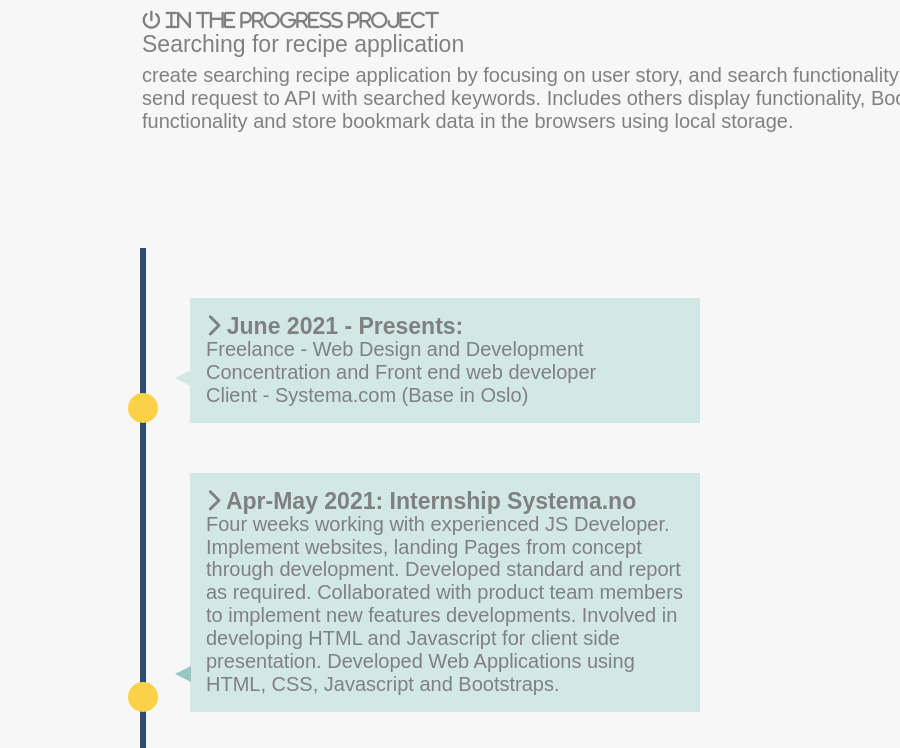
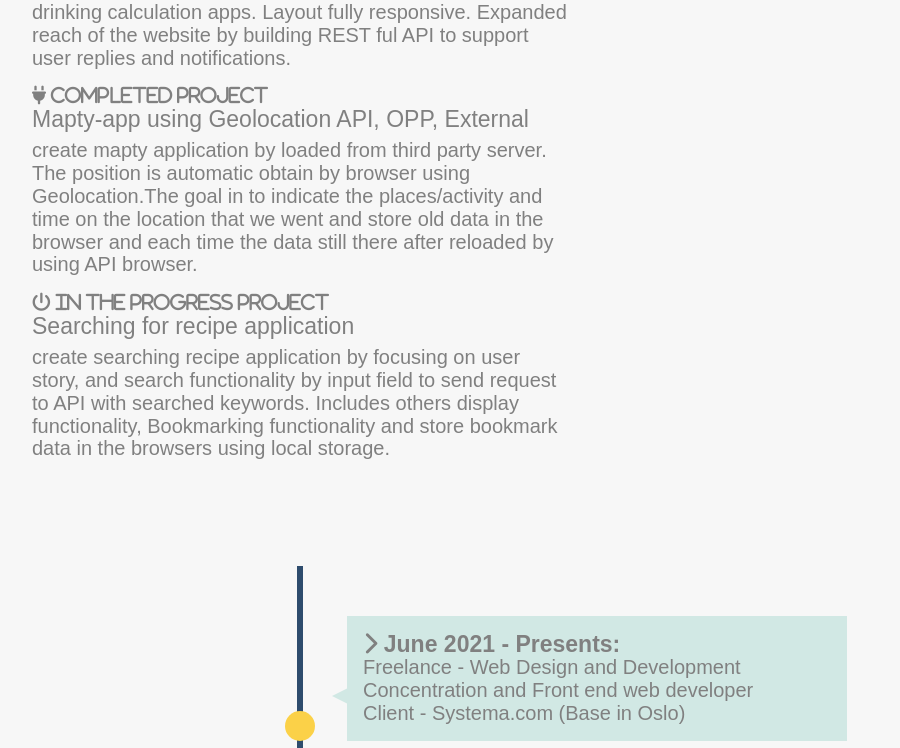
Before and after one commit to Chonthichar/cv, a plain HTML site: page index.html in a window 600 px wide. Shown: the part 1698-2446 px from the top of the page, 900 px wide, since content can reach past the window. Drawn offline with nearby package versions, Linux system fonts and the light colour scheme.

Commit message:
add max width

```diff
--- a/styles/style.css
+++ b/styles/style.css
@@ -21,8 +21,9 @@
     /*no any scroll bar / stop above content*/
     overflow-x: hidden;
     margin: 0px auto 0px auto;
-    width: 100%;
-    max-width: 40em;
+    max-width: 1100px;
+    /*width: 100%;*/
+    /*max-width: 600%;*/
     /*max-width: 100%;*/
     padding-bottom: 50px;
     line-height: 1.42857143rem;
@@ -85,13 +86,20 @@
     display: grid;
     /*grid-template-columns: repeat(auto-fit, minmax(300px, 1fr));*/
     grid-template-areas:
-            'detail detail detail' /** 3 column*/
-            'content content sidebar'
-            'box-1 box-2 box-2'
-            'box-3 box-3 box-3'
-            'footer footer footer';
+      'content'
+   'sidebar'
+   'box-1'
+   'box-2'
+   'box-3'
+   'footer';
+
+            /*'detail detail detail' !** 3 column*!*/
+            /*'content content sidebar'*/
+            /*'box-1 box-2 box-2'*/
+            /*'box-3 box-3 box-3'*/
+            /*'footer footer footer';*/
     grid-gap: 0.5rem; /*create space between table*/
-    padding: 300px;
+    /*padding: 300px;*/
     padding-top: 5px;
     padding-bottom: 0px;
     background: none;
@@ -405,128 +413,133 @@
     border-color: transparent transparent transparent var(--fouth--color);
 }
 
-@media screen and (max-width: 900px) {
-    #timeline ul li div {
-        width: 250px;
-    }
 
-    #timeline ul li:nth-child(even) div {
-        left: -284px;
-    }
-    #timeline ul li{
-        margin-left: 100px;
-    }
-}
 
-@media screen and (min-width: 501px) and (max-width: 768px) {
 
-    body {
-        margin: 0 auto 0 auto;
-        max-width: 1200px;
-        padding-bottom: 50px;
-    }
-    #home-header {
-        grid-area: span;
-        min-width: 1200px;
-        margin: 0;
-        text-align: center;
-        /*border: 0.2rem solid black;*/
-    }
-    .back-g {
-        max-width: 100%;
-        margin: 0 auto;
-        text-align: center;
-    }
-    #timeline ul li div {
-        width: 300px;
-    }
 
-    #timeline ul li:nth-child(even) div {
-        left: -400px;
-    }
-    #timeline ul li{
-        left: 50px
-    }
-}
 
-@media screen and (max-width: 600px) {
+/*@media screen and (max-width: 900px) {*/
+/*    #timeline ul li div {*/
+/*        width: 250px;*/
+/*    }*/
 
-    body {
-        margin: 0 auto 0 auto;
-        max-width: 1200px;
-        padding-bottom: 50px;
-    }
-    #home-header {
-        grid-area: span;
-        min-width: 1200px;
-        margin: 0;
-        text-align: center;
-        /*border: 0.2rem solid black;*/
-    }
-    .back-g {
-        max-width: 100%;
-        margin: 0 auto;
-        text-align: center;
-    }
-    #timeline ul li {
-        margin-left: 70px;
-    }
+/*    #timeline ul li:nth-child(even) div {*/
+/*        left: -284px;*/
+/*    }*/
+/*    #timeline ul li{*/
+/*        margin-left: 100px;*/
+/*    }*/
+/*}*/
 
-    #timeline ul li div {
-        width: calc(100vw - 90px) /* to make the box fit with the screen by using calc and taking 90px away*/
-    }
+/*@media screen and (min-width: 501px) and (max-width: 768px) {*/
 
-    #timeline ul li:nth-child(even) div {
-        left: 40px;
-    }
+/*    body {*/
+/*        margin: 0 auto 0 auto;*/
+/*        max-width: 1200px;*/
+/*        padding-bottom: 50px;*/
+/*    }*/
+/*    #home-header {*/
+/*        grid-area: span;*/
+/*        min-width: 1200px;*/
+/*        margin: 0;*/
+/*        text-align: center;*/
+/*        !*border: 0.2rem solid black;*!*/
+/*    }*/
+/*    .back-g {*/
+/*        max-width: 100%;*/
+/*        margin: 0 auto;*/
+/*        text-align: center;*/
+/*    }*/
+/*    #timeline ul li div {*/
+/*        width: 300px;*/
+/*    }*/
 
-    #timeline ul li:nth-child(even) div:before {
-        left: -15px;
-        border-width: 8px 16px 8px 0;
-        border-color: transparent var(--secondary--color) transparent transparent;
-    }
-}
+/*    #timeline ul li:nth-child(even) div {*/
+/*        left: -400px;*/
+/*    }*/
+/*    #timeline ul li{*/
+/*        left: 50px*/
+/*    }*/
+/*}*/
 
-@media screen and (min-width: 370px) and (max-width: 1200px) {
-    .profile{
-        grid-template-areas:
-            'content'
-            'sidebar'
-            'box-1'
-            'box-2'
-            'box-3'
-            'footer';
-    }
-    .profile{
-        width: 1000px;
-        margin-right: 100px;
-        margin-left: 100px;
-        margin-top: 50px;
-        /*justify-content: center;*/
-        padding: 10px 10px 10px 10px;
-        /*border: 10px solid black;*/
-    }
-    body {
-        margin: 0 auto 0 auto;
-        max-width: 1200px;
-        padding-bottom: 50px;
-    }
-    #home-header {
-        grid-area: span;
-        min-width: 1200px;
-        margin: 0;
-        text-align: center;
-        /*border: 0.2rem solid black;*/
-    }
-    .back-g {
-        max-width: 100%;
-        margin: 0 auto;
-        text-align: center;
-    }
-    #timeline ul li{
-        left: 70px;
-    }
-}
+/*@media screen and (max-width: 600px) {*/
+
+/*    body {*/
+/*        margin: 0 auto 0 auto;*/
+/*        max-width: 1200px;*/
+/*        padding-bottom: 50px;*/
+/*    }*/
+/*    #home-header {*/
+/*        grid-area: span;*/
+/*        min-width: 1200px;*/
+/*        margin: 0;*/
+/*        text-align: center;*/
+/*        !*border: 0.2rem solid black;*!*/
+/*    }*/
+/*    .back-g {*/
+/*        max-width: 100%;*/
+/*        margin: 0 auto;*/
+/*        text-align: center;*/
+/*    }*/
+/*    #timeline ul li {*/
+/*        margin-left: 70px;*/
+/*    }*/
+
+/*    #timeline ul li div {*/
+/*        width: calc(100vw - 90px) !* to make the box fit with the screen by using calc and taking 90px away*!*/
+/*    }*/
+
+/*    #timeline ul li:nth-child(even) div {*/
+/*        left: 40px;*/
+/*    }*/
+
+/*    #timeline ul li:nth-child(even) div:before {*/
+/*        left: -15px;*/
+/*        border-width: 8px 16px 8px 0;*/
+/*        border-color: transparent var(--secondary--color) transparent transparent;*/
+/*    }*/
+/*}*/
+
+/*@media screen and (min-width: 370px) and (max-width: 1200px) {*/
+/*    .profile{*/
+/*        grid-template-areas:*/
+/*            'content'*/
+/*            'sidebar'*/
+/*            'box-1'*/
+/*            'box-2'*/
+/*            'box-3'*/
+/*            'footer';*/
+/*    }*/
+/*    .profile{*/
+/*        width: 1000px;*/
+/*        margin-right: 100px;*/
+/*        margin-left: 100px;*/
+/*        margin-top: 50px;*/
+/*        !*justify-content: center;*!*/
+/*        padding: 10px 10px 10px 10px;*/
+/*        !*border: 10px solid black;*!*/
+/*    }*/
+/*    body {*/
+/*        margin: 0 auto 0 auto;*/
+/*        max-width: 1200px;*/
+/*        padding-bottom: 50px;*/
+/*    }*/
+/*    #home-header {*/
+/*        grid-area: span;*/
+/*        min-width: 1200px;*/
+/*        margin: 0;*/
+/*        text-align: center;*/
+/*        !*border: 0.2rem solid black;*!*/
+/*    }*/
+/*    .back-g {*/
+/*        max-width: 100%;*/
+/*        margin: 0 auto;*/
+/*        text-align: center;*/
+/*    }*/
+/*    #timeline ul li{*/
+/*        left: 70px;*/
+/*    }*/
+/*}*/
 /*@media screen and (max-width: 600px) {*/
 /*    .profile{*/
 /*        grid-template-areas:*/
```
